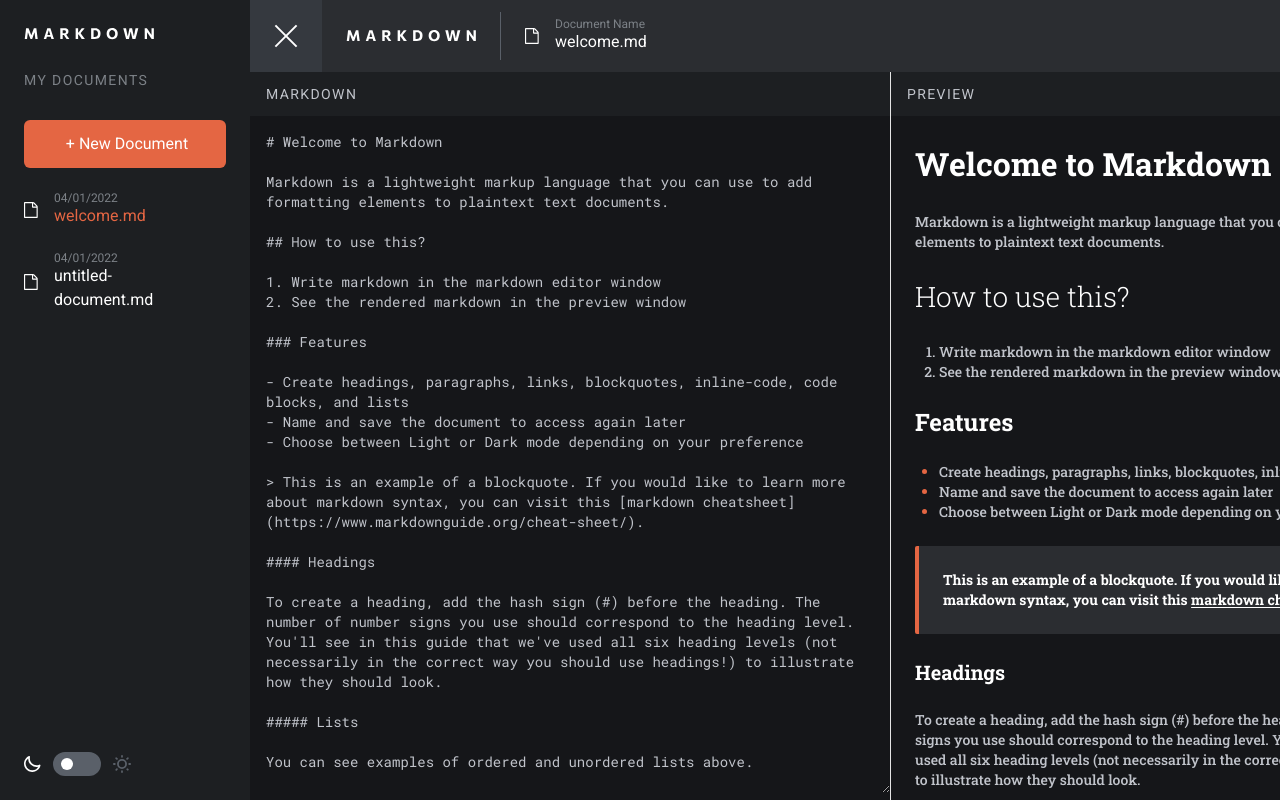
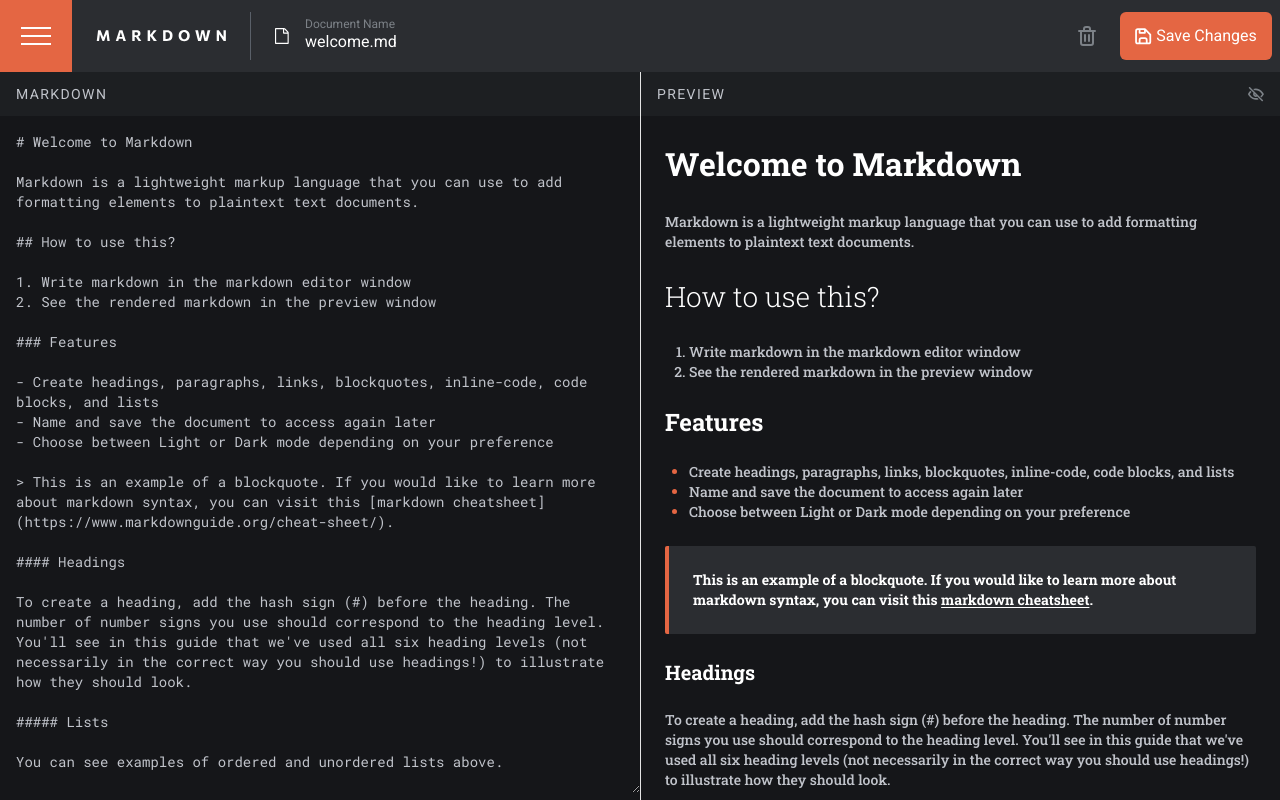
Before and after one commit to Pawel1894/browser-markup-editor, a React (Vite) app: page / in a window 1280 px wide. Built offline with nearby package versions, Linux system fonts and the light colour scheme.

Commit message:
Changing side menu default state

```diff
--- a/index.html
+++ b/index.html
@@ -12,7 +12,7 @@
     <meta name="viewport" content="width=device-width, initial-scale=1.0" />
     <title>Frontend Mentor | In-browser markdown editor</title>
   </head>
-  <body class="dark">
+  <body class="dark menu-closed">
     <div id="root"></div>
     <script type="module" src="/src/main.tsx"></script>
   </body>
--- a/src/components/header/AsideBtn.tsx
+++ b/src/components/header/AsideBtn.tsx
@@ -3,7 +3,7 @@ import MenuIcon from "../../assets/icon-menu.svg";
 import CloseIcon from "../../assets/icon-close.svg";
 
 export default function AsideBtn(): ReactElement {
-  const [isMenuOpen, setIsMenuOpen] = useState(true);
+  const [isMenuOpen, setIsMenuOpen] = useState(false);
 
   function toggleSidebar() {
     setIsMenuOpen((prev) => !prev);
--- a/src/components/sidebar/Documents.tsx
+++ b/src/components/sidebar/Documents.tsx
@@ -8,7 +8,7 @@ interface Props {}
 export default function Documents({}: Props): ReactElement {
   const documents = useAppSelector((state) => state.docs.documents);
   return (
-    <ul className="max-h-[75vh] overflow-y-auto">
+    <ul className="max-h-[70vh] overflow-y-auto">
       {documents
         ? documents.map((item: TDocument) => {
             return <Document key={item.id} id={item.id} createdAt={item.createdAt} name={item.name} />;
```
